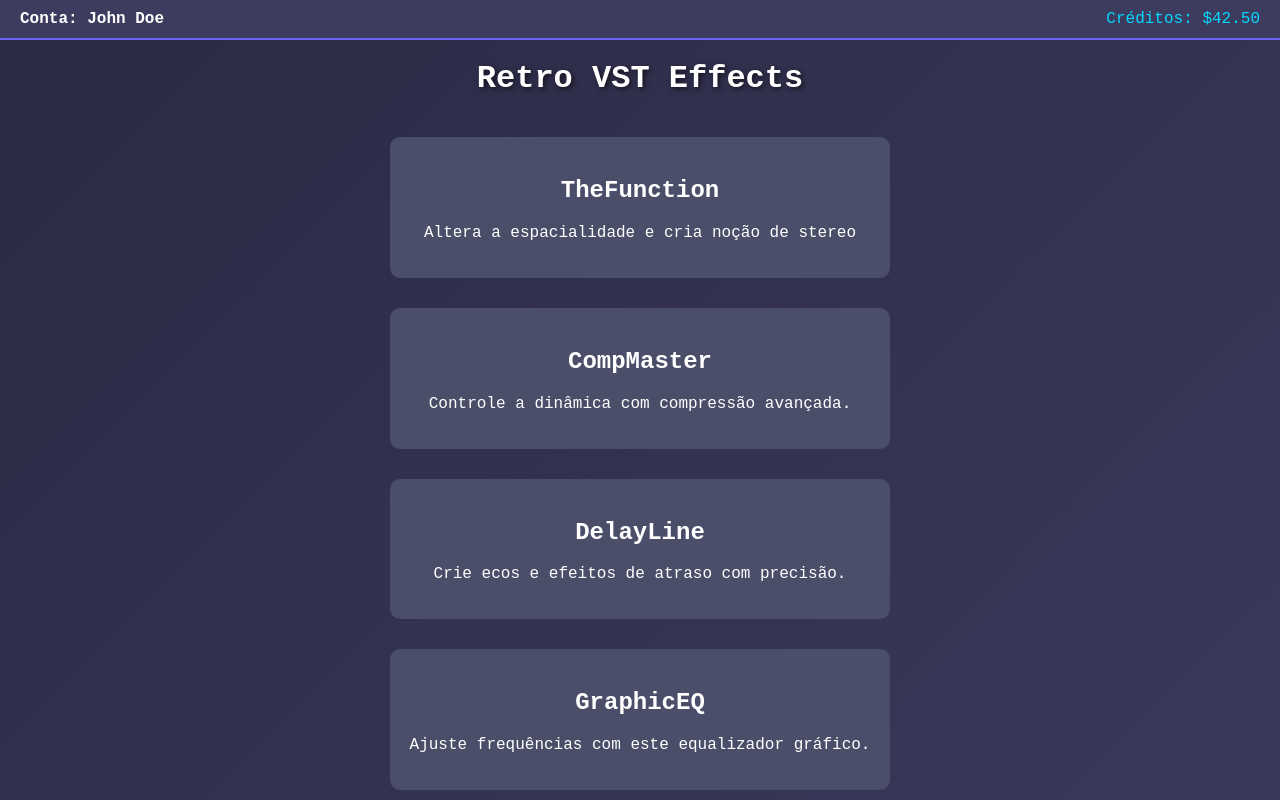
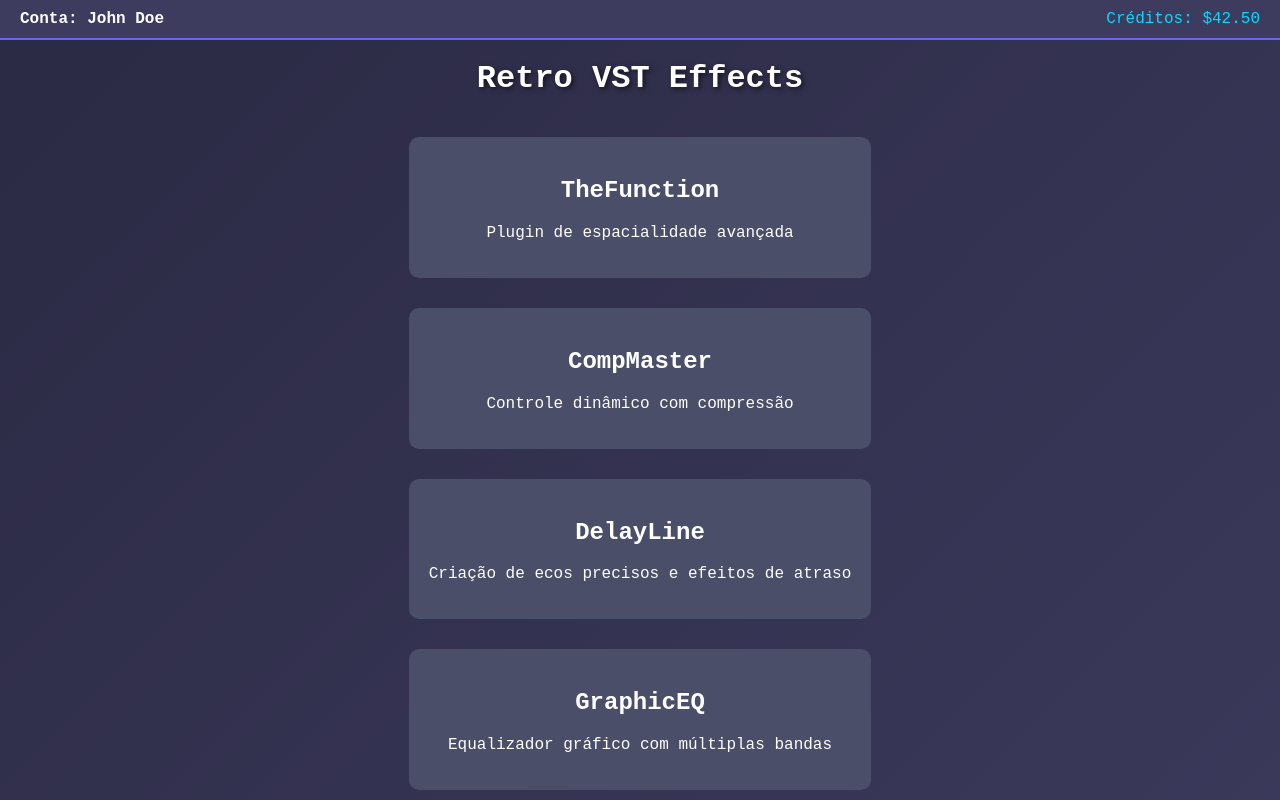
Before and after one commit to filipeborato/retro-vst, a React (Create React App) app: page / in a window 1280 px wide. Shown: the top 800 px of the page. Built offline with nearby package versions, Linux system fonts and the light colour scheme.

Commit message:
feat: params names and modal view

```diff
--- a/src/App.js
+++ b/src/App.js
@@ -1,20 +1,64 @@
 // Importações necessárias para o React
-import React, { useState } from 'react';
+import React, { useState } from "react";
 
-import Navbar from './components/Navbar';
-import PluginGrid from './components/PluginGrid';
-import PluginModal from './components/PluginModal';
-import './styles/App.css';
-import { SpeedInsights } from "@vercel/speed-insights/react"
+import Navbar from "./components/Navbar";
+import PluginGrid from "./components/PluginGrid";
+import PluginModal from "./components/PluginModal";
+import "./styles/App.css";
+import { SpeedInsights } from "@vercel/speed-insights/react";
 
 // Dados dos plugins
 const plugins = [
-  { id: 1, name: 'TheFunction', description: 'Altera a espacialidade e cria noção de stereo', sliders: 7 },
-  { id: 2, name: 'CompMaster', description: 'Controle a dinâmica com compressão avançada.', sliders: 6 },
-  { id: 3, name: 'DelayLine', description: 'Crie ecos e efeitos de atraso com precisão.', sliders: 6 },
-  { id: 4, name: 'GraphicEQ', description: 'Ajuste frequências com este equalizador gráfico.', sliders: 6 },
-  { id: 5, name: 'ChorusPlus', description: 'Dê um toque de modulação ao seu som.', sliders: 6 },
-  { id: 6, name: 'DistortPro', description: 'Adicione distorção com controle e clareza.', sliders: 6 },
+  {
+    id: 1,
+    name: "TheFunction",
+    description: "Plugin de espacialidade avançada",
+    sliders: 7,
+    sliderNames: [
+      "Gain",
+      "Gain L",
+      "Gain R",
+      "Phase L",
+      "Phase R",
+      "Pan L",
+      "Pan R",
+    ],
+  },
+  {
+    id: 2,
+    name: "CompMaster",
+    description: "Controle dinâmico com compressão",
+    sliders: 6,
+    sliderNames: ["Threshold", "Ratio", "Attack", "Release", "Knee", "Gain"],
+  },
+  {
+    id: 3,
+    name: "DelayLine",
+    description: "Criação de ecos precisos e efeitos de atraso",
+    sliders: 6,
+    sliderNames: ["Delay Time", "Feedback", "Mix", "Width", "Tone", "Damping"],
+  },
+  {
+    id: 4,
+    name: "GraphicEQ",
+    description: "Equalizador gráfico com múltiplas bandas",
+    sliders: 6,
+    sliderNames: ["32Hz", "64Hz", "125Hz", "250Hz", "500Hz", "1kHz"],
+  },
+  {
+    id: 5,
+    name: "ChorusPlus",
+    description: "Adicione modulação e profundidade",
+    sliders: 6,
+    sliderNames: ["Rate", "Depth", "Mix", "Width", "Feedback", "Tone"],
+  },
+  {
+    id: 6,
+    name: "DistortPro",
+    description: "Adicione distorção com controle avançado",
+    sliders: 6,
+    sliderNames: ["Drive", "Tone", "Mix", "Level", "Bias", "Color"],
+  },
 ];
 
 function App() {
@@ -40,7 +84,7 @@ function App() {
 
   return (
     <div className="app retro-theme full-height">
-      <Navbar user="John Doe" credits={42.50} />
+      <Navbar user="John Doe" credits={42.5} />
       <div className="main-content">
         <SpeedInsights />
         <h1 className="title">Retro VST Effects</h1>
--- a/src/components/PluginModal.js
+++ b/src/components/PluginModal.js
@@ -66,7 +66,6 @@ function PluginModal({ plugin, onClose }) {
         return;
       }
 
-      // Recebe o arquivo como Blob
       const processedFile = await response.blob();
       if (processedFile.size === 0) {
         console.error("Arquivo recebido está vazio.");
@@ -74,12 +73,10 @@ function PluginModal({ plugin, onClose }) {
         return;
       }
 
-      // Cria o link para download
       const downloadUrl = URL.createObjectURL(processedFile);
       const link = document.createElement("a");
       link.href = downloadUrl;
 
-      // Define o nome do arquivo com base na operação
       link.download = preview ? "preview_audio.wav" : "processed_audio.wav";
 
       document.body.appendChild(link);
@@ -119,7 +116,7 @@ function PluginModal({ plugin, onClose }) {
                   value={value}
                   onChange={(val) => handleKnobChange(index, val)}
                 />
-                <p>{`p${index}: ${value.toFixed(2)}`}</p>
+                <p>{`${plugin.sliderNames[index]}: ${value.toFixed(2)}`}</p>
               </div>
             ))}
           </div>
--- a/src/styles/PluginModal.css
+++ b/src/styles/PluginModal.css
@@ -10,38 +10,97 @@
   background-color: rgba(0, 0, 0, 0.8);
   z-index: 1000;
 }
-.plugin-controls {
-  display: flex;
-  flex-direction: column; /* Alinha os sliders verticalmente */
-  align-items: center; /* Centraliza horizontalmente */
-  justify-content: flex-start; /* Garante alinhamento no topo */
-  width: 100%; /* Garante que ocupe toda a largura disponível */
-  height: auto; /* Ajusta automaticamente à altura do conteúdo */
-  padding: 10px; /* Adiciona espaçamento interno */
-  box-sizing: border-box; /* Inclui o padding no tamanho total */
-  margin-bottom: 20px; /* Espaçamento entre os sliders e outros elementos */
-}
 
 .modal-content {
   background-color: #2b2a44;
   border-radius: 10px;
   padding: 20px;
-  width: 60%; /* Reduz largura */
-  max-height: 90%; /* Aumenta altura */
+  width: 60%; /* Ajuste de largura para maior equilíbrio */
+  max-width: 800px; /* Define um limite para telas maiores */
+  max-height: 90%; /* Garante que a modal não ultrapasse a tela */
   overflow: hidden;
   position: relative;
   display: flex;
   flex-direction: column;
-  align-items: center;
+  align-items: center; /* Centraliza horizontalmente */
+  justify-content: center; /* Centraliza verticalmente */
+  box-shadow: 0 4px 10px rgba(0, 0, 0, 0.5); /* Sombra */
 }
 
 .scrollable-section {
-  max-height: 400px; /* Altura máxima para o scroll */
-  overflow-y: auto; /* Adiciona barra de rolagem quando necessário */
+  max-height: 300px;
+  overflow-y: auto;
   margin-bottom: 20px;
-  width: 100%; /* Garante que ocupe toda a largura */
-  padding: 10px; /* Adiciona espaço interno */
-  box-sizing: border-box; /* Inclui padding no tamanho total */
+  width: 90%; /* Garante que os sliders fiquem centralizados */
+  padding: 10px;
+  box-sizing: border-box;
+  background-color: rgba(255, 255, 255, 0.05); /* Fundo leve para destaque */
+  border-radius: 5px;
+}
+
+.plugin-controls {
+  display: flex;
+  flex-direction: column; /* Organiza sliders verticalmente */
+  align-items: center; /* Centraliza horizontalmente */
+  justify-content: center; /* Centraliza verticalmente */
+  gap: 15px; /* Espaçamento entre sliders */
+  width: 100%; /* Alinha com o tamanho da modal */
+}
+
+.plugin-slider {
+  display: flex;
+  align-items: center;
+  justify-content: space-between; /* Mantém espaço entre os textos */
+  width: 90%; /* Ajusta a largura para centralizar */
+}
+
+.rc-slider {
+  flex-grow: 1; /* O slider ocupa todo o espaço disponível */
+  margin: 0 10px; /* Espaçamento horizontal */
+  max-width: 400px; /* Limita o tamanho máximo */
+  height: 8px; /* Aumenta a altura do slider */
+}
+
+.plugin-slider p {
+  flex-shrink: 0; /* Evita que o texto seja comprimido */
+  font-size: 16px; /* Tamanho maior para melhor legibilidade */
+  color: white;
+  text-align: left; /* Texto alinhado */
+  margin: 0;
+}
+
+.file-upload {
+  margin-bottom: 20px;
+  width: 100%;
+  display: flex;
+  justify-content: center;
+}
+
+.action-buttons {
+  display: flex;
+  justify-content: space-between;
+  width: 100%;
+  gap: 10px;
+}
+
+.preview-button,
+.process-button {
+  padding: 10px 20px;
+  border: none;
+  border-radius: 5px;
+  cursor: pointer;
+  font-size: 16px;
+  flex: 1;
+}
+
+.preview-button {
+  background-color: #ff9800;
+  color: white;
+}
+
+.process-button {
+  background-color: #4caf50;
+  color: white;
 }
 
 .close-button {
@@ -54,49 +113,3 @@
   color: white;
   cursor: pointer;
 }
-
-.file-upload {
-  margin-bottom: 20px; /* Espaçamento extra entre input e botões */
-  width: 100%;
-  display: flex;
-  justify-content: center;
-}
-
-.action-buttons {
-  display: flex;
-  justify-content: space-between;
-  width: 100%;
-}
-
-.preview-button,
-.process-button {
-  padding: 10px 20px;
-  border: none;
-  border-radius: 5px;
-  cursor: pointer;
-  font-size: 16px;
-  width: 45%; /* Ajusta largura dos botões */
-}
-
-.preview-button {
-  background-color: #ff9800;
-  color: white;
-}
-
-.process-button {
-  background-color: #4caf50;
-  color: white;
-}
-
-.plugin-slider {
-  display: flex;
-  align-items: center;
-  justify-content: space-between; /* Espaça os elementos horizontalmente */
-  margin-bottom: 15px;
-  width: 100%; /* O slider ocupa toda a largura do container */
-}
-
-.rc-slider {
-  flex-grow: 1; /* Expande o slider dentro do container */
-  margin-right: 10px; /* Espaço entre o slider e o texto */
-}
```
